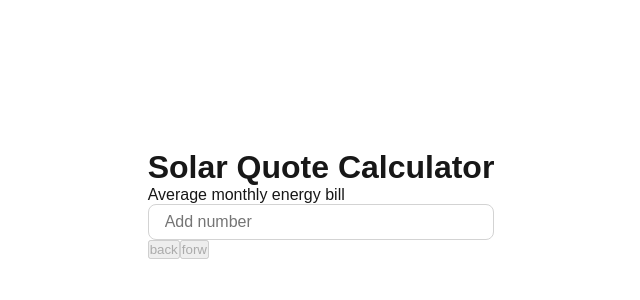
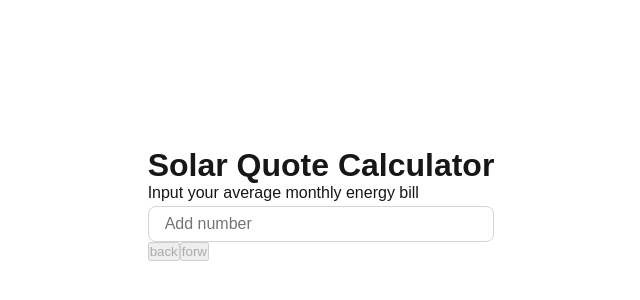
Before and after one commit to Liliana-MP/solar-calc, a Next.js app: page / in a window 1280 px wide. Shown: the part 196-496 px from the top of the page, without its empty margins (319-959 px from the left). Built offline with nearby package versions, Linux system fonts and the light colour scheme.

Commit message:
added more styling

```diff
--- a/src/app/_components/EnergyBill.tsx
+++ b/src/app/_components/EnergyBill.tsx
@@ -10,7 +10,7 @@ interface Props {
 export const EnergyBill = ({ register, errors }: Props) => {
   return (
     <div className={styles.container}>
-      <label>Average monthly energy bill</label>
+      <label>Input your average monthly energy bill</label>
       <input
         placeholder="Add number"
         type="number"
--- a/src/app/_components/MonthlySaving.tsx
+++ b/src/app/_components/MonthlySaving.tsx
@@ -13,7 +13,7 @@ export const MonthlySaving = ({ getValues }: Props) => {
 
   return (
     <div className={styles.container}>
-      <label>Estimated monthly savings</label>
+      <label>Your estimated monthly savings</label>
       <span>{sum}</span>
     </div>
   );
--- a/src/app/_components/RoofSize.tsx
+++ b/src/app/_components/RoofSize.tsx
@@ -1,3 +1,4 @@
+import styles from "./components.module.css";
 import { FieldErrors, UseFormRegister } from "react-hook-form";
 import { QuoteFormData } from "./SolarQuoteForm";
 
@@ -11,8 +12,8 @@ const roofSizes = ["Small", "Medium", "Large"];
 export const RoofSize = ({ register, errors }: Props) => {
   return (
     <>
-      <label>Roof size</label>
-      <div>
+      <label>Choose your approximate roof size</label>
+      <div className={styles.container}>
         {roofSizes.map((size) => (
           <label key={size}>
             <input
--- a/src/app/_components/components.module.css
+++ b/src/app/_components/components.module.css
@@ -1,4 +1,5 @@
 .container {
   display: flex;
   flex-direction: column;
+  gap: 4px;
 }
```
